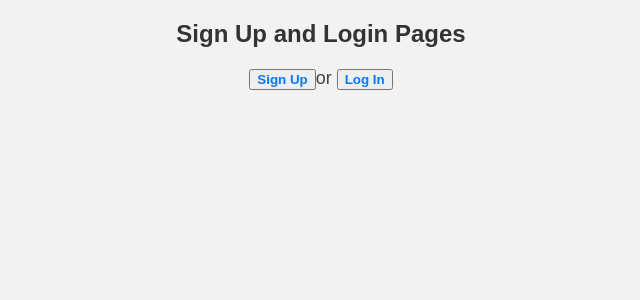
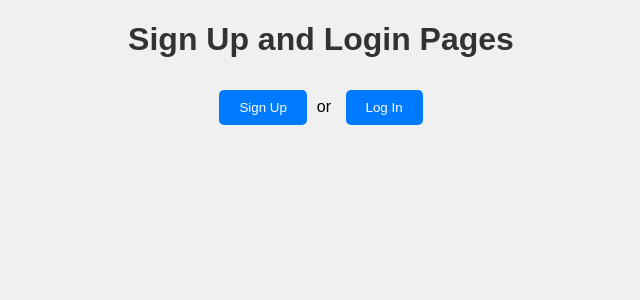
Before and after one commit to vishu270422/Orion-training, a Flask app: page / in a window 1280 px wide. Shown: the top 300 px of the page, without its empty margins (319-959 px from the left). Run offline with Flask 3, Linux system fonts and the light colour scheme; some libraries are stand-ins or nearby versions.

Commit message:
base.css

```diff
--- a/static/css/base.css
+++ b/static/css/base.css
@@ -1,37 +1,30 @@
-/* Reset default margin and padding */
-body, h1, p, a {
-    margin: 0;
-    padding: 0;
+
+body {
+    font-family: Arial, sans-serif;
+    background-color: #f0f0f0;
+    text-align: center;
   }
 
-  /* Set a background color for the body */
-  body {
-    background-color: #f2f2f2;
-    font-family: Arial, sans-serif;
-    text-align: center;
-    padding: 20px;
+  h1 {
+    color: #333;
   }
 
-  /* Style the heading */
-  h1 {
-    font-size: 24px;
-    color: #333;
-    margin-bottom: 20px;
+  button {
+    background-color: #007bff;
+    color: #fff;
+    padding: 10px 20px;
+    border: none;
+    border-radius: 5px;
+    margin: 10px;
+    cursor: pointer;
+    text-decoration: none;
   }
 
-  /* Style the paragraph */
-  p {
-    font-size: 18px;
-    color: #444;
+  button a {
+    color: #fff;
+    text-decoration: none;
   }
 
-  /* Style the links */
-  a {
-    text-decoration: none;
-    color: #007BFF;
-    font-weight: bold;
+  button:hover {
+    background-color: #0056b3;
   }
-
-  a:hover {
-    text-decoration: underline;
-  }
```
